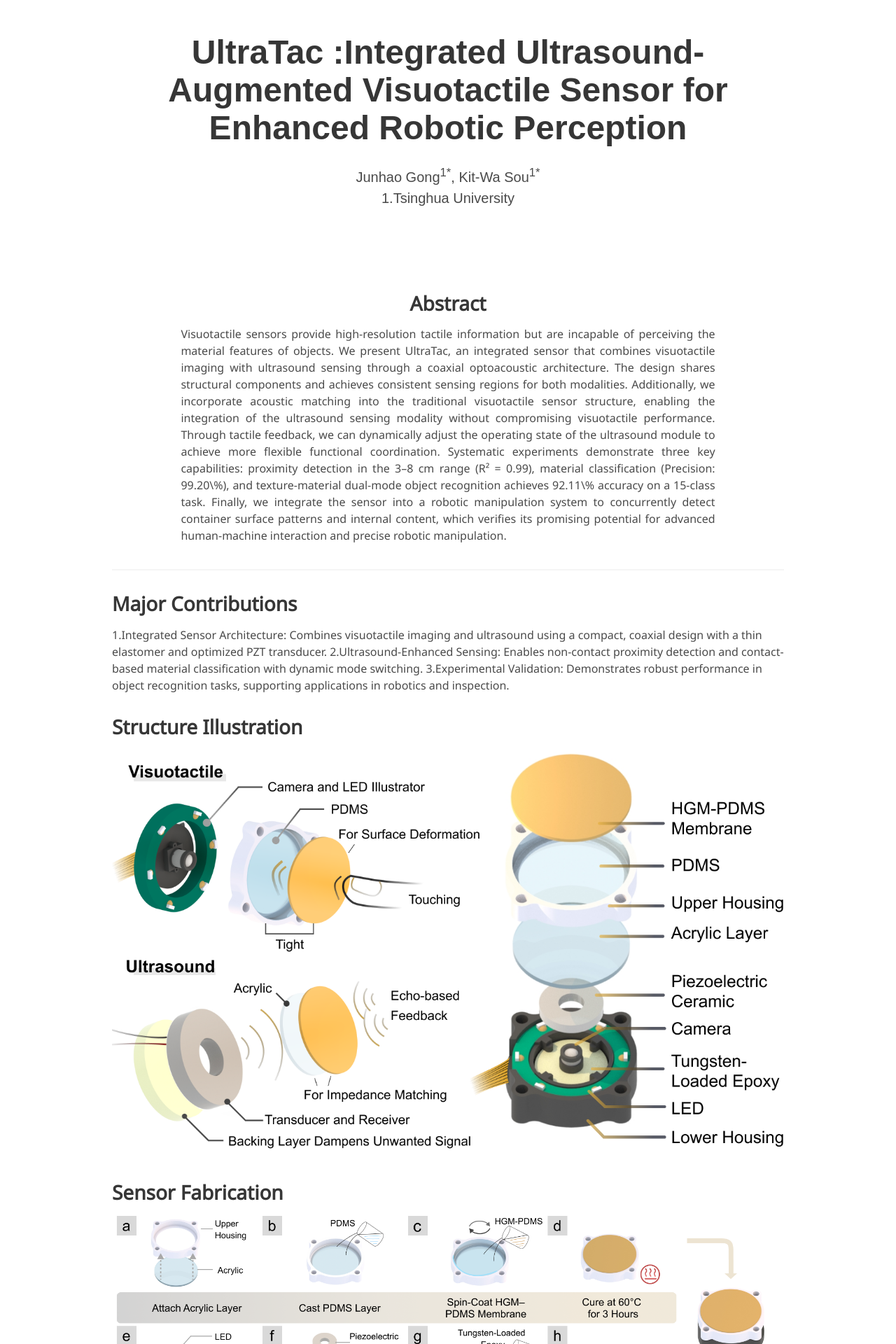
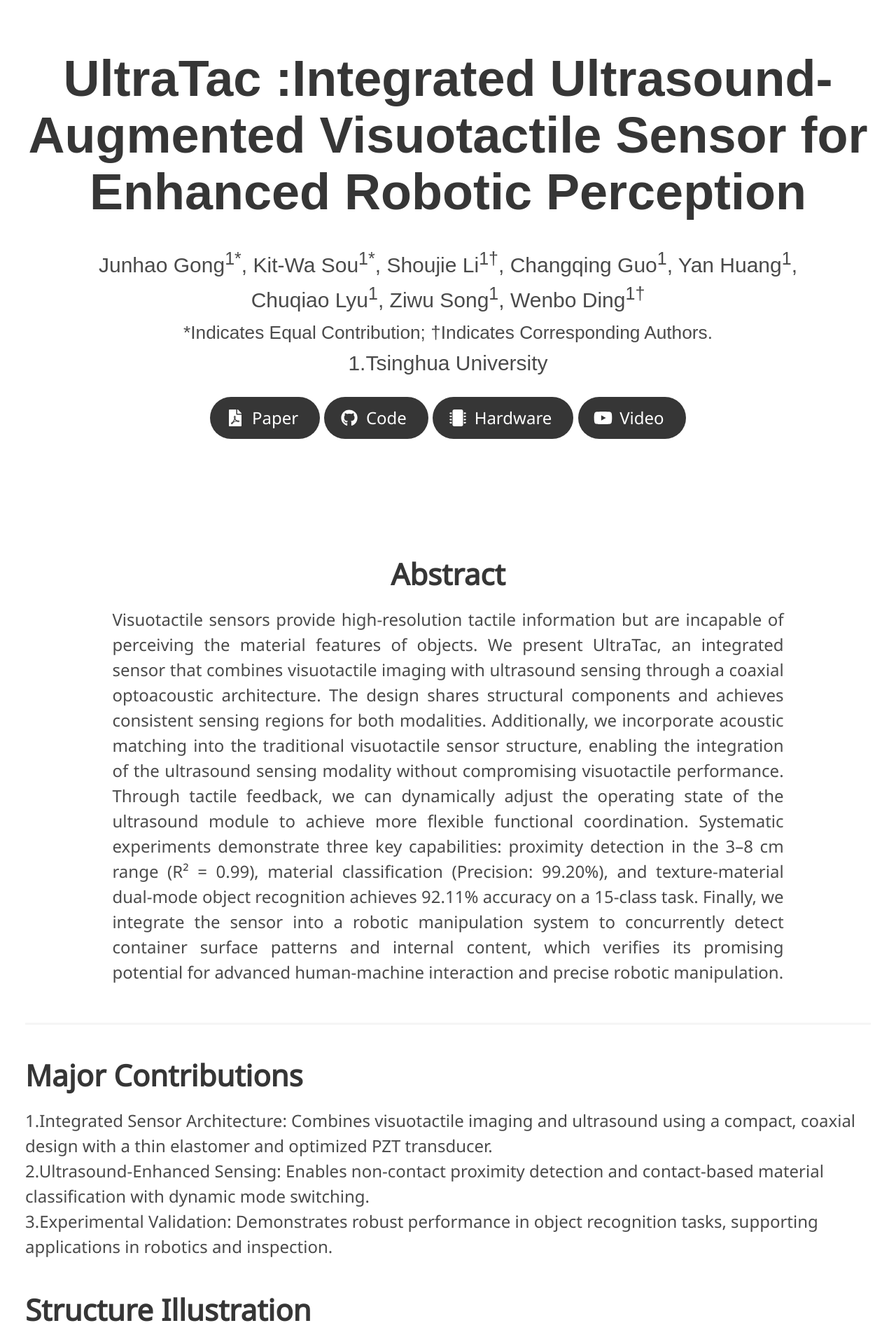
Before and after one commit to JUMP-HOWL/UltraTac, a Jekyll site: the page built from index.md, in a window 1280 px wide. Shown: the top 1920 px of the page at 70% size. Built offline with Jekyll 4.4.1, drawn with Linux system fonts in a browser that asks for light colours; some web fonts are replaced; some of the changed text lies outside the part shown.

Commit message:
add text

```diff
--- a/_layouts/project_page.html
+++ b/_layouts/project_page.html
@@ -1,15 +1,14 @@
 <!DOCTYPE html>
 <html>
+
 <head>
   <meta charset="utf-8">
-  <meta name="description"
-        content="">
+  <meta name="description" content="">
   <meta name="keywords" content="">
   <meta name="viewport" content="width=device-width, initial-scale=1">
   <title>{{ page.title }}</title>
 
-  <link href="https://fonts.googleapis.com/css?family=Google+Sans|Noto+Sans|Castoro"
-        rel="stylesheet">
+  <link href="https://fonts.googleapis.com/css?family=Google+Sans|Noto+Sans|Castoro" rel="stylesheet">
 
   <link rel="stylesheet" href="./static/css/bulma.min.css">
   <link rel="stylesheet" href="https://cdnjs.cloudflare.com/ajax/libs/font-awesome/5.15.3/css/all.min.css" />
@@ -18,13 +17,18 @@
   <script src="https://ajax.googleapis.com/ajax/libs/jquery/3.5.1/jquery.min.js"></script>
   <script defer src="./static/js/fontawesome.all.min.js"></script>
   <script src="./static/js/index.js"></script>
+  <style>
+    body {
+      zoom: 1.5;
+    }
+  </style>
 
   <!-- MathJax -->
   <script>
     MathJax = {
       tex: {
-        inlineMath: [ ['$', '$'], ['\\(', '\\)'] ],
-        displayMath: [ ['$$', '$$'], ['\\[', '\\]'] ],
+        inlineMath: [['$', '$'], ['\\(', '\\)']],
+        displayMath: [['$$', '$$'], ['\\[', '\\]']],
         processEscapes: true,
         tags: 'all',
       },
@@ -33,11 +37,11 @@
       }
     };
   </script>
-  <script
-    type="text/javascript" id="MathJax-script" async
+  <script type="text/javascript" id="MathJax-script" async
     src="https://cdn.jsdelivr.net/npm/mathjax@3/es5/tex-chtml.js">
     </script>
 </head>
+
 <body>
 
 
@@ -68,8 +72,7 @@
                 <!-- PDF Link. -->
                 {% if page.paper %}
                 <span class="link-block">
-                <a href="{{ page.paper }}"
-                   class="external-link button is-normal is-rounded is-dark">
+                  <a href="{{ page.paper }}" class="external-link button is-normal is-rounded is-dark">
                     <span class="icon">
                       <i class="fas fa-file-pdf"></i>
                     </span>
@@ -77,23 +80,10 @@
                   </a>
                 </span>
                 {% endif %}
-              <!-- Video Link. -->
-              {% if page.video %}
-              <span class="link-block">
-                <a href="{{ page.video }}"
-                   class="external-link button is-normal is-rounded is-dark">
-                  <span class="icon">
-                      <i class="fab fa-youtube"></i>
-                  </span>
-                  <span>Video</span>
-                </a>
-              </span>
-              {% endif %}
                 <!-- Code Link. -->
                 {% if page.code %}
                 <span class="link-block">
-                <a href="{{ page.code }}"
-                   class="external-link button is-normal is-rounded is-dark">
+                  <a href="{{ page.code }}" class="external-link button is-normal is-rounded is-dark">
                     <span class="icon">
                       <i class="fab fa-github"></i>
                     </span>
@@ -101,15 +91,36 @@
                   </a>
                 </span>
                 {% endif %}
+                <!-- Hardware Link (Fixed with a valid icon) -->
+                {% if page.hardware %}
+                <span class="link-block">
+                  <a href="{{ page.hardware }}" class="external-link button is-normal is-rounded is-dark">
+                    <span class="icon">
+                      <i class="fas fa-microchip"></i> <!-- Corrected icon -->
+                    </span>
+                    <span>Hardware</span>
+                  </a>
+                </span>
+                {% endif %}
                 <!-- Dataset Link. -->
                 {% if page.data %}
                 <span class="link-block">
-                <a href="{{ page.data }}"
-                   class="external-link button is-normal is-rounded is-dark">
+                  <a href="{{ page.data }}" class="external-link button is-normal is-rounded is-dark">
                     <span class="icon">
                       <i class="fas fa-database"></i>
                     </span>
                     <span>Data</span>
+                  </a>
+                </span>
+                {% endif %}
+                <!-- Video Link. -->
+                {% if page.video %}
+                <span class="link-block">
+                  <a href="{{ page.video }}" class="external-link button is-normal is-rounded is-dark">
+                    <span class="icon">
+                      <i class="fab fa-youtube"></i>
+                    </span>
+                    <span>Video</span>
                   </a>
                 </span>
                 {% endif %}
@@ -147,4 +157,5 @@
   </footer>
 
 </body>
+
 </html>
--- a/index.md
+++ b/index.md
@@ -4,13 +4,15 @@
 
 title: UltraTac &#58;Integrated Ultrasound-Augmented Visuotactile Sensor for Enhanced Robotic Perception
 authors:
-    Junhao Gong<sup>1*</sup>, Kit-Wa Sou<sup>1*</sup>
+    Junhao Gong<sup>1*</sup>, Kit-Wa Sou<sup>1*</sup>, Shoujie Li<sup>1†</sup>, Changqing Guo<sup>1</sup>, Yan Huang<sup>1</sup>,  <br>
+    Chuqiao Lyu<sup>1</sup>, Ziwu Song<sup>1</sup>, Wenbo Ding<sup>1†</sup>  <br>
 affiliations:
+    <small>*Indicates Equal Contribution; †Indicates Corresponding Authors.</small> <br>
     1.Tsinghua University
-paper:
-video:
-code:
-data:
+paper: https://scholar.google.com/
+hardware: https://scholar.google.com/
+code: https://scholar.google.com/
+video: https://scholar.google.com/
 ---
 
 <!-- Using HTML to center the abstract -->
@@ -18,8 +20,9 @@
     <div class="column is-four-fifths">
         <h2>Abstract</h2>
         <div class="content has-text-justified">
-Visuotactile sensors provide high-resolution tactile information but are incapable of perceiving the material features of objects. We present UltraTac, an integrated sensor that combines visuotactile imaging with ultrasound sensing through a coaxial optoacoustic architecture. The design shares structural components and achieves consistent sensing regions for both modalities. Additionally, we incorporate acoustic matching into the traditional visuotactile sensor structure, enabling the integration of the ultrasound sensing modality without compromising visuotactile performance. Through tactile feedback, we can dynamically adjust the operating state of the ultrasound module to achieve more flexible functional coordination. Systematic experiments demonstrate three key capabilities: proximity detection in the 3–8 cm range (R² = 0.99), material classification (Precision: 99.20\%), and texture-material dual-mode object recognition achieves 92.11\% accuracy on a 15-class task. Finally, we integrate the sensor into a robotic manipulation system to concurrently detect container surface patterns and internal content, which verifies its promising potential for advanced human-machine interaction and precise robotic manipulation.
-
+        <!-- <span style="font-size:24px;"> -->
+            Visuotactile sensors provide high-resolution tactile information but are incapable of perceiving the material features of objects. We present UltraTac, an integrated sensor that combines visuotactile imaging with ultrasound sensing through a coaxial optoacoustic architecture. The design shares structural components and achieves consistent sensing regions for both modalities. Additionally, we incorporate acoustic matching into the traditional visuotactile sensor structure, enabling the integration of the ultrasound sensing modality without compromising visuotactile performance. Through tactile feedback, we can dynamically adjust the operating state of the ultrasound module to achieve more flexible functional coordination. Systematic experiments demonstrate three key capabilities: proximity detection in the 3–8 cm range (R² = 0.99), material classification (Precision: 99.20%), and texture-material dual-mode object recognition achieves 92.11% accuracy on a 15-class task. Finally, we integrate the sensor into a robotic manipulation system to concurrently detect container surface patterns and internal content, which verifies its promising potential for advanced human-machine interaction and precise robotic manipulation.
+        <!-- </span> -->
         </div>
     </div>
 </div>
@@ -28,43 +31,97 @@
 
 
 ## Major Contributions
-1.Integrated Sensor Architecture: Combines visuotactile imaging and ultrasound using a compact, coaxial design with a thin elastomer and optimized PZT transducer.
-2.Ultrasound-Enhanced Sensing: Enables non-contact proximity detection and contact-based material classification with dynamic mode switching.
-3.Experimental Validation: Demonstrates robust performance in object recognition tasks, supporting applications in robotics and inspection.
+<!-- <span style="font-size:24px;"> -->
+1.Integrated Sensor Architecture: Combines visuotactile imaging and ultrasound using a compact, coaxial design with a thin elastomer and optimized PZT transducer.<br>
+2.Ultrasound-Enhanced Sensing: Enables non-contact proximity detection and contact-based material classification with dynamic mode switching.<br>
+3.Experimental Validation: Demonstrates robust performance in object recognition tasks, supporting applications in robotics and inspection.<br>
+<!-- </span> -->
 
 ## Structure Illustration
-![FigStructure](/static/image/FigStructure.png)
-
+<div style="text-align: center;">
+<img src="/static/image/FigStructure.png" alt="FigStructure" style="width:85%;" />
+</div>
+<br>
+UltraTac delivers dual-modal perception by integrating surface texture information from camera imaging through an elastomer membrane with material properties detected via ultrasound, as shown in the figure above. We optimize the sensor's mechanics, materials, electronic systems, and algorithms to achieve effective dual-modal sensing capabilities.
+<br><br><br>
 
 
 
 
 
 ## Sensor Fabrication
-![Fabrication](/static/image/FigureFra.png)
+<div style="text-align: center;">
+<img src="/static/image/FigureFra.png" alt="FigureFra" style="width:100%;" />
+</div>
+<br>
+The fabrication process follows an eight-step procedure, as shown in the figure above, with parallel assembly for the upper and lower sensor components.
 
+#### Upper Housing Assembly
+A 0.7 mm acrylic layer is bonded to the ring-shaped upper housing with cyanoacrylate adhesive, serving as both an acoustic matching and deformation platform. A 30:1 PDMS elastomer layer is cast, followed by a spin-coated (3000 rpm, 30s) HGM–PDMS membrane (1:1) for light blocking and ultrasound transmission. The assembly is heat-cured at 60 °C for three hours.
 
+#### Lower Housing Assembly
+The camera module is centered in the lower housing, surrounded by an LED ring for uniform illumination. The annular PZT transducer is aligned coaxially with the optical axis, and tungsten-loaded epoxy (3:2) is injected behind it for acoustic backing. This assembly is also heat-cured at 60 °C for three hours. Finally, both parts are aligned and combined into the coaxial sensor module.
+
+<br><br><br>
 
 
 
 
 ## System Workflow
-![Fabrication](/static/image/FigWorkflow.png)
+<div style="text-align: center;">
+<img src="/static/image/FigWorkflow.png" alt="Fabrication" style="width:50%;" />
+</div>
+<br>
+The pipeline is structured into three hierarchical levels: sensor, preprocessing, and processing.
 
+#### Sensor Level
+The ultrasound module consists of a transducer connected to a sensor AFE, which extracts echo envelopes and communicates bidirectionally with the MCU for gain control. Meanwhile, the camera module captures tactile images in parallel.
 
+#### Preprocessing Stage
+Ultrasound signals undergo Kalman filtering for noise reduction, while tactile images are augmented. A synchronization mechanism aligns the 50 Hz ultrasound data with the 30 Hz visual data by pairing each ultrasonic measurement with its nearest camera frame.
 
+#### Processing Level
+Upon detecting touch, a dual-pathway approach is triggered. A camera-based touch signal determines whether ultrasound data is routed to Time-of-Flight (ToF) detection for distance estimation in non-contact scenarios or to XGBoost for material classification using Fourier features in contact scenarios. Simultaneously, a ResNet model processes tactile images for texture recognition\cite{resnet}.
+<br><br><br>
 
 
 
 ## Timeline of System
-![FigApplication3](/static/image/FigApplication3.png)
+<div style="text-align: center;">
+<img src="/static/image/FigApplication3.png" alt="FigApplication3" style="width:100%;" />
+</div>
+<br>
+The inspection process follows a structured timeline and consists of three phases: approach and grasp, touch, and take.
 
+#### Approach and Grasp (0–2s)
+The ultrasound modality enables proximity sensing using Time-of-Flight (ToF) calculations to determine the optimal grasp position accurately.
 
+#### Touch Phase (2s–onward)
+Uphe tacton contact, the sensor transitions its working mode. Tile modality captures surface textures, such as a hexagonal pattern, while the ultrasound modality switches to material detection, analyzing internal contents through spectral echo characteristics.
+
+#### Take Phase
+The robotic arm transports the container to its designated location, guided by both surface patterns and internal content analysis.
+
+<br><br><br>
 
 
 
 ## Video
+<br><br><br><br><br>
 
+## Citation
+
+
+<!--
+@article{turing1936computable,
+  title={On computable numbers, with an application to the Entscheidungsproblem},
+  author={Turing, Alan Mathison},
+  journal={Journal of Mathematics},
+  volume={58},
+  number={345-363},
+  pages={5},
+  year={1936}
+} -->
 
 <!-- ## Background
 The paper "On Computable Numbers, with an Application to the Entscheidungsproblem" was published by Alan Turing in 1936. In this groundbreaking paper, Turing introduced the concept of a universal computing machine, now known as the Turing machine.
```
Also changed, not shown: other parts of _layouts/project_page.html (+1 -2 lines). Lines whose indentation alone changed are shown as unchanged.
